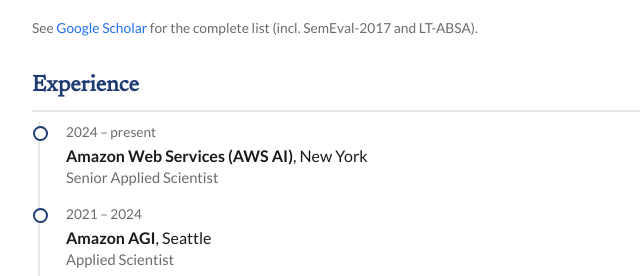
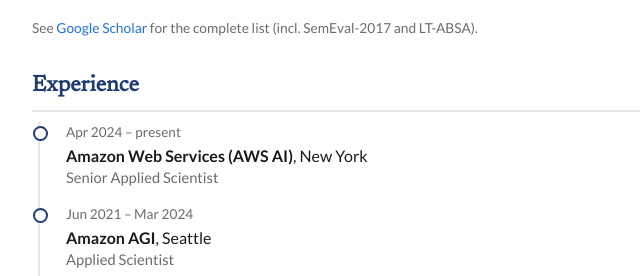
Before and after one commit to iyamabhishek/iyamabhishek.github.io, a plain HTML site: page index.html in a window 1280 px wide. Shown: the part 3010-3286 px from the top of the page, 250-890 px from the left. Drawn offline with Linux system fonts and the light colour scheme.

Commit message:
Show months for Amazon roles (Jun 2021 - Mar 2024, Apr 2024 - present)
Co-Authored-By: Claude Opus 5.5 <noreply@anthropic.com>

```diff
--- a/index.html
+++ b/index.html
@@ -190,12 +190,12 @@
     <h2>Experience</h2>
     <div class="timeline">
       <div class="tl-item">
-        <div class="tl-date">2024 &ndash; present</div>
+        <div class="tl-date">Apr 2024 &ndash; present</div>
         <div class="tl-content"><strong>Amazon Web Services (AWS AI)</strong>, New York
           <div class="sub">Senior Applied Scientist</div></div>
       </div>
       <div class="tl-item">
-        <div class="tl-date">2021 &ndash; 2024</div>
+        <div class="tl-date">Jun 2021 &ndash; Mar 2024</div>
         <div class="tl-content"><strong>Amazon AGI</strong>, Seattle
           <div class="sub">Applied Scientist</div></div>
       </div>
```
